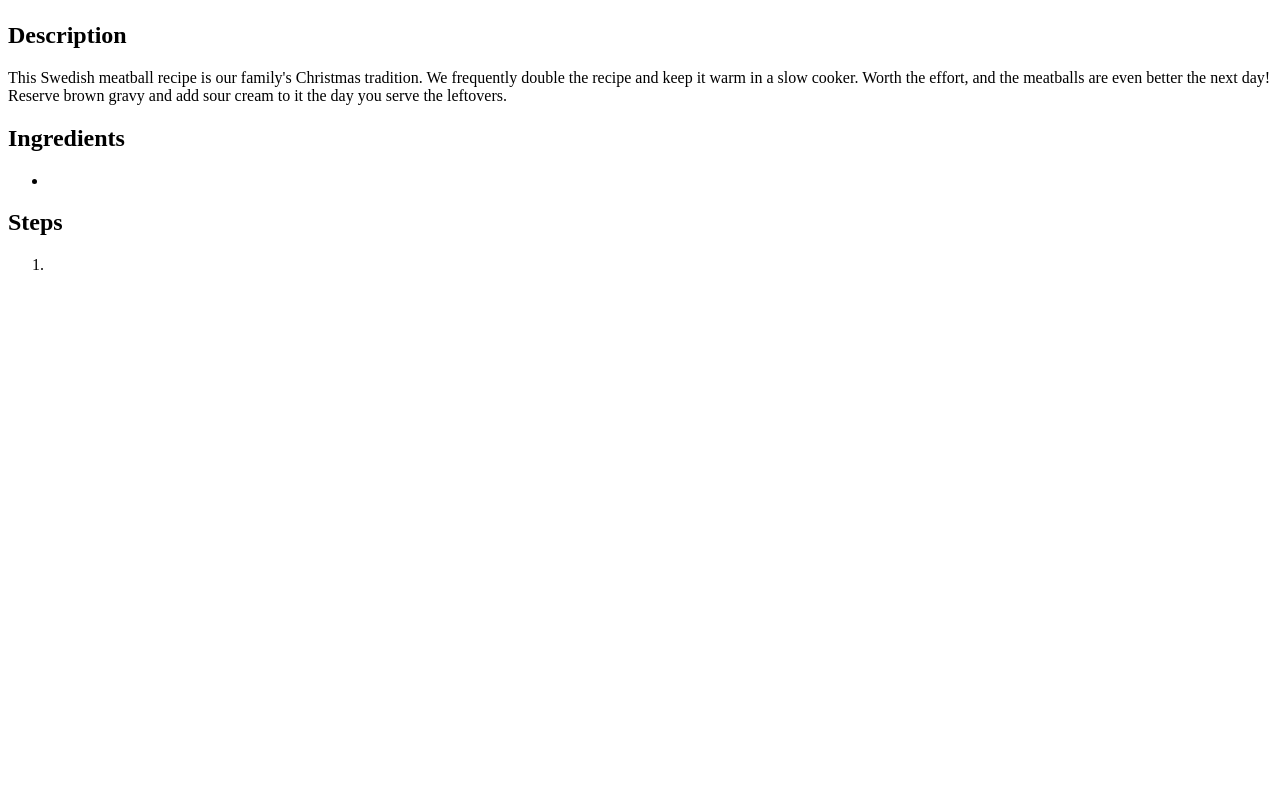
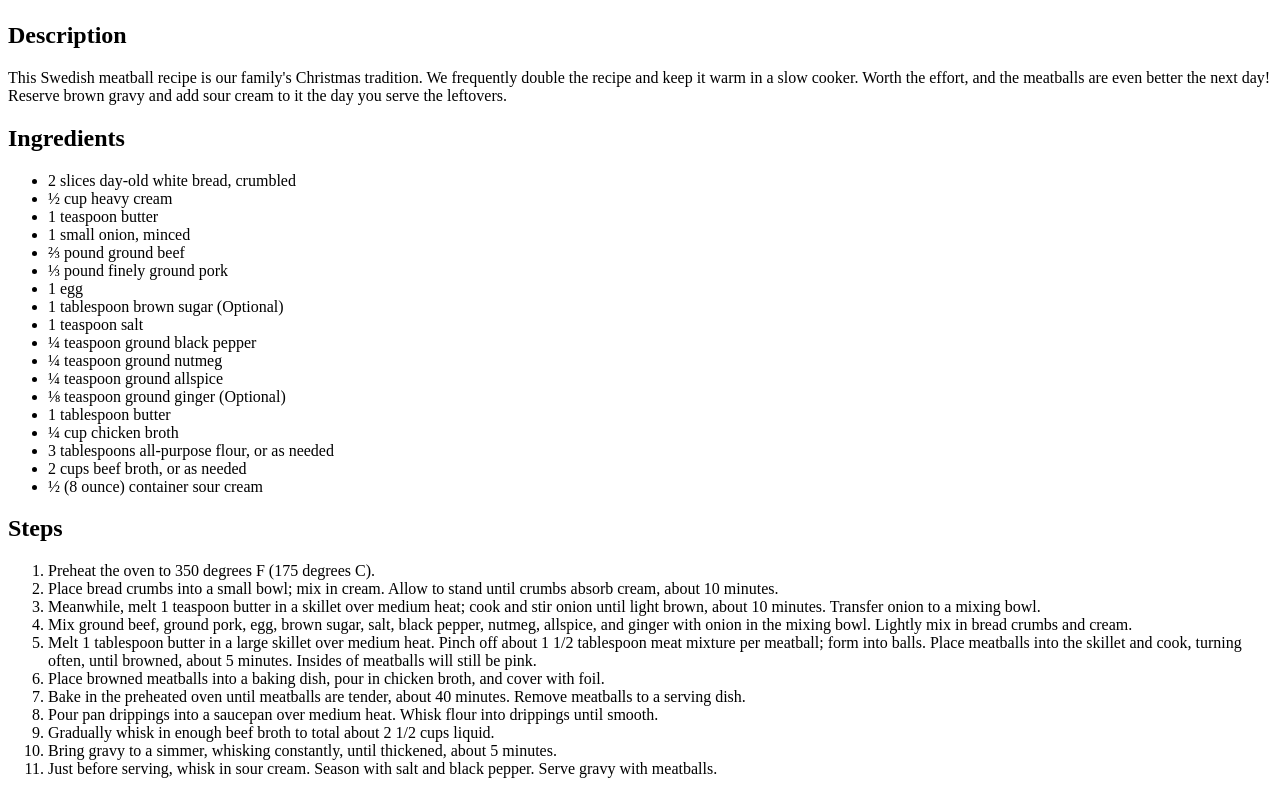
Before and after one commit to chewablee/odin-recipes, a plain HTML site: page recipes/swedish_meatballs.html in a window 1280 px wide. Shown: the part 594-1388 px from the top of the page. Before the commit the page ends 884 px from the top, so only its background shows below. Drawn offline with Linux system fonts and the light colour scheme.

Commit message:
Added lists 'Ingredients', 'Steps'to swedi....html - Added unordered list 'Ingredients' (18 list items) to swedish_meatballs.html - Added ordered list 'Steps' (11 list items) to swedish_meatballs.html

```diff
--- a/recipes/swedish_meatballs.html
+++ b/recipes/swedish_meatballs.html
@@ -6,18 +6,45 @@
 </head>
 <body>
     <h1>Swedish Meatballs</h1>
-    <img src="./swedish_meatballs.webp" alt="">
+    <img src="./swedish_meatballs.webp" alt="swedish meatballs">
     <h2>Description</h2>
         <p>This Swedish meatball recipe is our family's Christmas tradition. We frequently double the recipe and keep it warm in a slow cooker. Worth the effort, and the meatballs are even better the next day! Reserve brown gravy and add sour cream to it the day you serve the leftovers.</p>
     <h2>Ingredients</h2>
     <ul>
-        <li></li>
+        <li>2 slices day-old white bread, crumbled</li>
+        <li>½ cup heavy cream</li>
+        <li>1 teaspoon butter</li>
+        <li>1 small onion, minced</li>
+        <li>⅔ pound ground beef</li>
+        <li>⅓ pound finely ground pork</li>
+        <li>1 egg</li>
+        <li>1 tablespoon brown sugar (Optional)</li>
+        <li>1 teaspoon salt</li>
+        <li>¼ teaspoon ground black pepper</li>
+        <li>¼ teaspoon ground nutmeg</li>
+        <li>¼ teaspoon ground allspice</li>
+        <li>⅛ teaspoon ground ginger (Optional)</li>
+        <li>1 tablespoon butter</li>
+        <li>¼ cup chicken broth</li>
+        <li>3 tablespoons all-purpose flour, or as needed</li>
+        <li>2 cups beef broth, or as needed</li>
+        <li>½ (8 ounce) container sour cream</li>
 
     </ul>
 
     <h2>Steps</h2>
     <ol>
-        <li></li>
+        <li>Preheat the oven to 350 degrees F (175 degrees C).</li>
+        <li>Place bread crumbs into a small bowl; mix in cream. Allow to stand until crumbs absorb cream, about 10 minutes.</li>
+        <li>Meanwhile, melt 1 teaspoon butter in a skillet over medium heat; cook and stir onion until light brown, about 10 minutes. Transfer onion to a mixing bowl.</li>
+        <li>Mix ground beef, ground pork, egg, brown sugar, salt, black pepper, nutmeg, allspice, and ginger with onion in the mixing bowl. Lightly mix in bread crumbs and cream.</li>
+        <li>Melt 1 tablespoon butter in a large skillet over medium heat. Pinch off about 1 1/2 tablespoon meat mixture per meatball; form into balls. Place meatballs into the skillet and cook, turning often, until browned, about 5 minutes. Insides of meatballs will still be pink.</li>
+        <li>Place browned meatballs into a baking dish, pour in chicken broth, and cover with foil.</li>
+        <li>Bake in the preheated oven until meatballs are tender, about 40 minutes. Remove meatballs to a serving dish.</li>
+        <li>Pour pan drippings into a saucepan over medium heat. Whisk flour into drippings until smooth.</li>
+        <li>Gradually whisk in enough beef broth to total about 2 1/2 cups liquid.</li>
+        <li>Bring gravy to a simmer, whisking constantly, until thickened, about 5 minutes.</li>
+        <li>Just before serving, whisk in sour cream. Season with salt and black pepper. Serve gravy with meatballs.</li>
 
     </ol>
 </body>
```
